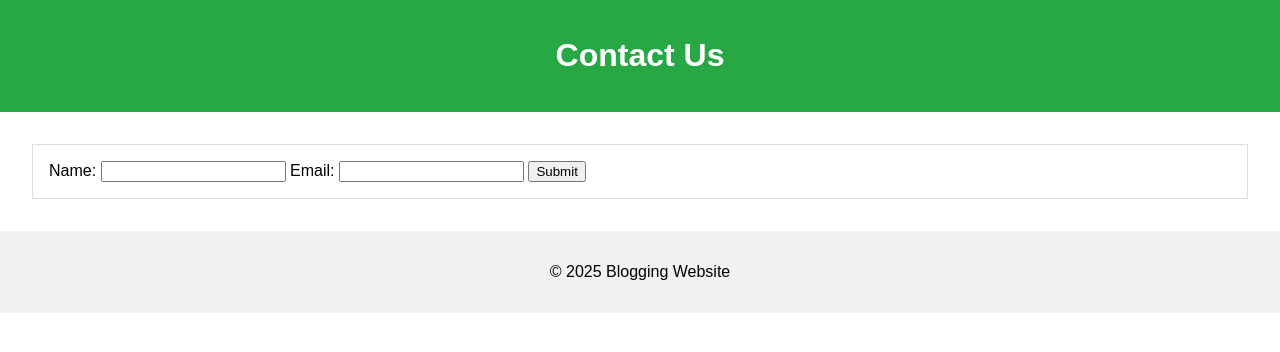
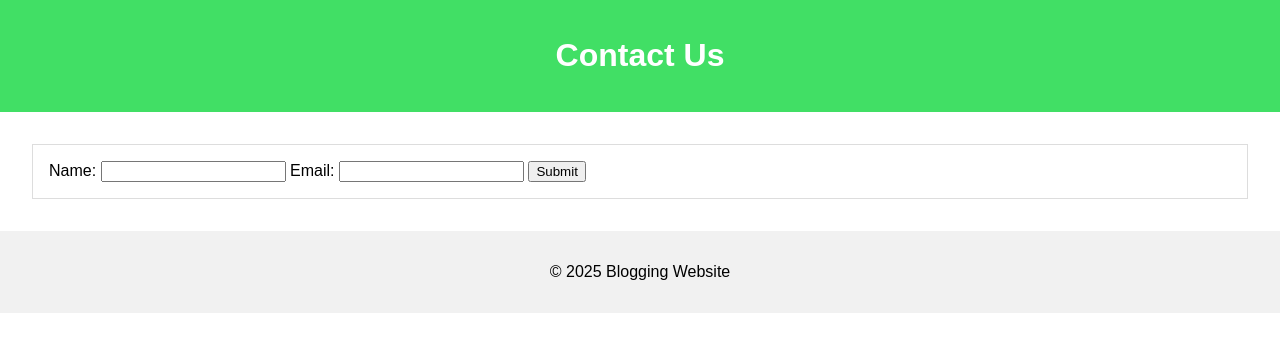
Before and after one commit to l1f20bsse0127/bloging-website, a website: page src/contact.html in a window 1280 px wide. Drawn offline with Linux system fonts and the light colour scheme.

```diff
--- a/src/contact.html
+++ b/src/contact.html
@@ -3,7 +3,7 @@
   <head>
     <meta charset="UTF-8" />
     <meta name="viewport" content="width=device-width, initial-scale=1.0" />
-    <title>Contact Us</title>
+    <title>Contact Us Page</title>
     <link rel="stylesheet" href="../styles/contact.css" />
   </head>
   <body>
--- a/styles/contact.css
+++ b/styles/contact.css
@@ -5,7 +5,7 @@
   }
 
   header {
-    background-color: #28A745;
+    background-color: #41df65;
     color: #fff;
     text-align: center;
     padding: 1rem;
```
